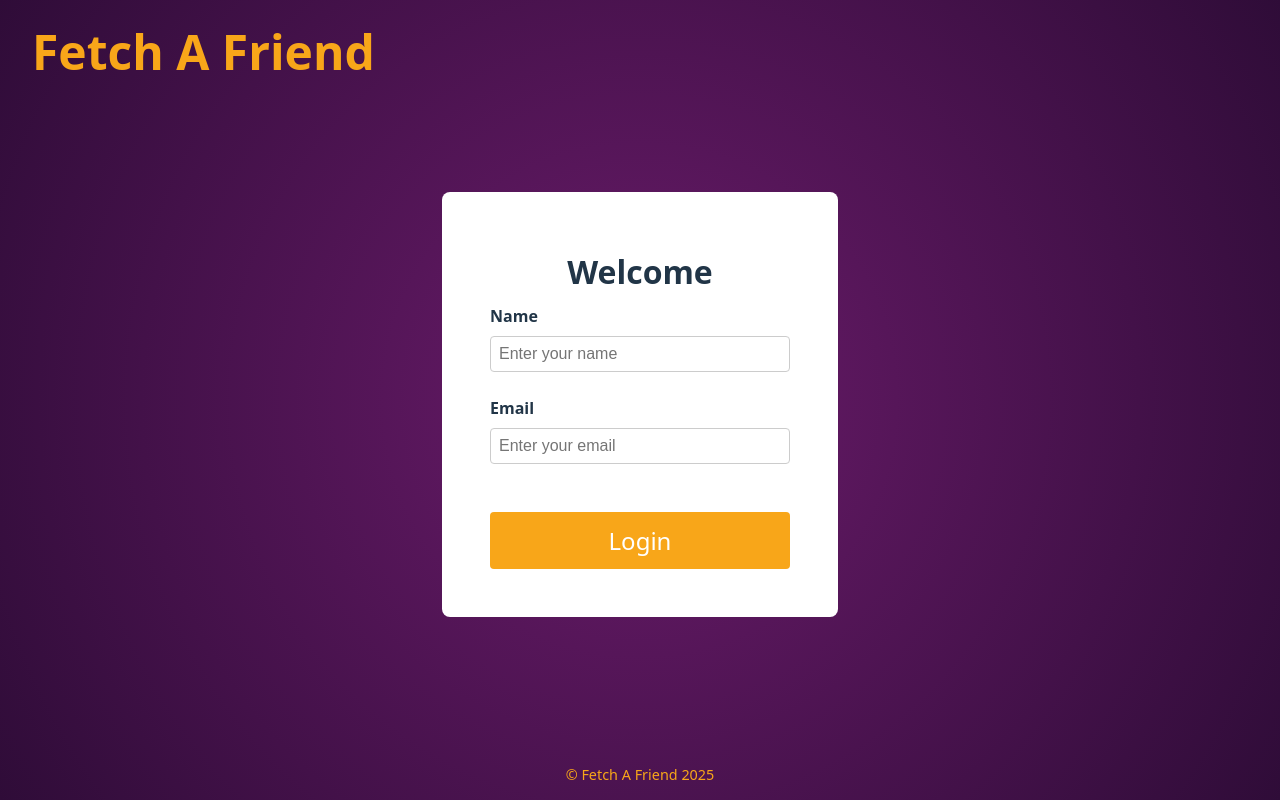
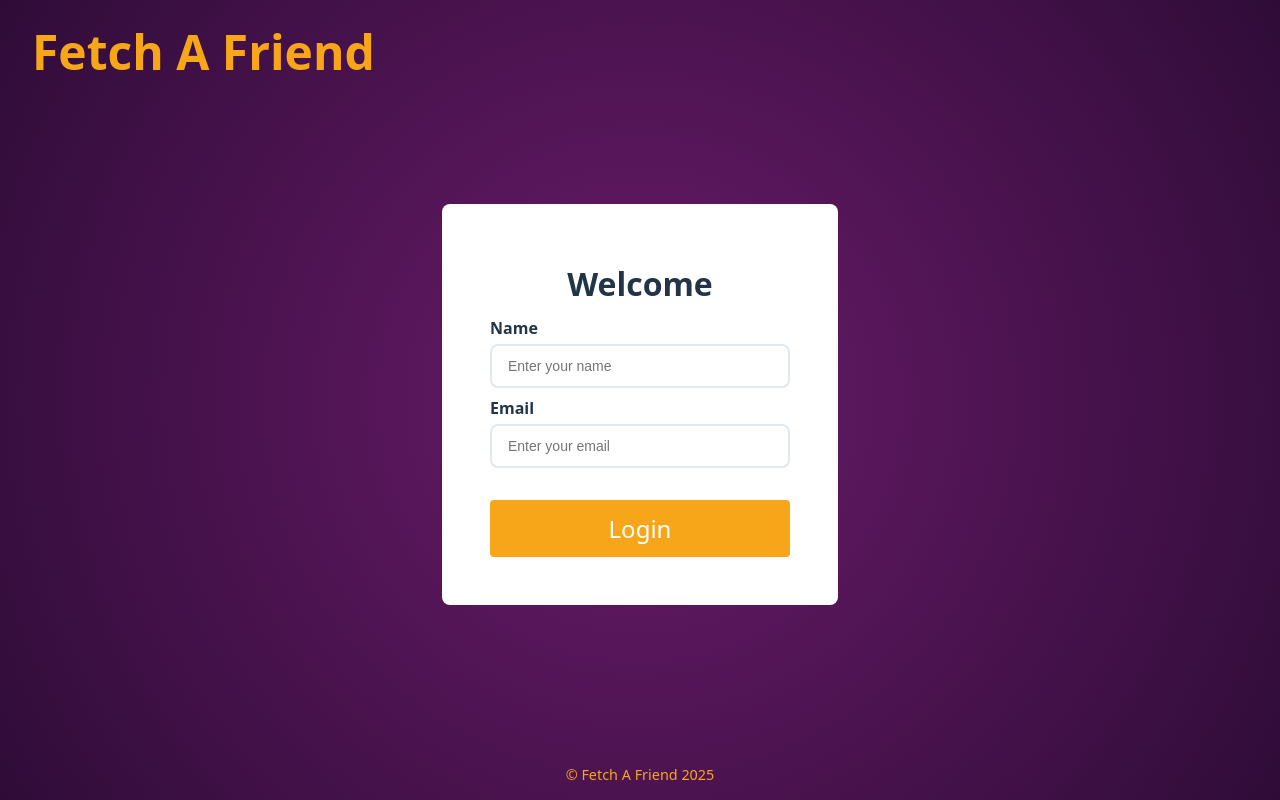
Before and after one commit to gavinspr/fetch-react, a React (Vite) app: page /login in a window 1280 px wide. Built offline with nearby package versions, Linux system fonts and the light colour scheme; no server answers.

Commit message:
add input mixin

```diff
--- a/src/components/Filters/Filters.module.scss
+++ b/src/components/Filters/Filters.module.scss
@@ -39,12 +39,7 @@
     }
 
     input {
-      border-radius: 8px;
-      background: $bg-primary;
-      transition: all 0.2s ease;
-      border: 2px solid $border-color;
-      font-size: 0.875rem;
-      padding: 0.75rem 1rem;
+      @include input;
 
       &:hover {
         border-color: $hover-color;
--- a/src/components/pages/LoginPage/LoginPage.module.scss
+++ b/src/components/pages/LoginPage/LoginPage.module.scss
@@ -21,21 +21,16 @@
   }
 
   .formGroup {
-    margin-bottom: 1rem;
+    display: flex;
+    flex-direction: column;
+    gap: 0.25rem;
 
     label {
-      display: block;
-      margin-bottom: 0.5rem;
-      font-weight: bold;
+      font-weight: 600;
     }
 
     input {
-      width: 100%;
-      padding: 0.5rem;
-      border: 1px solid #ccc;
-      border-radius: 4px;
-      font-size: 1rem;
-      box-sizing: border-box;
+      @include input;
 
       &.error {
         outline: 1px solid $error;
--- a/src/styles/_mixins.scss
+++ b/src/styles/_mixins.scss
@@ -32,3 +32,12 @@
     transform: translateY(-50%) rotate(180deg);
   }
 }
+
+@mixin input {
+  border-radius: 8px;
+  background: $bg-primary;
+  transition: all 0.2s ease;
+  border: 2px solid $border-color;
+  font-size: 0.875rem;
+  padding: 0.75rem 1rem;
+}
```
